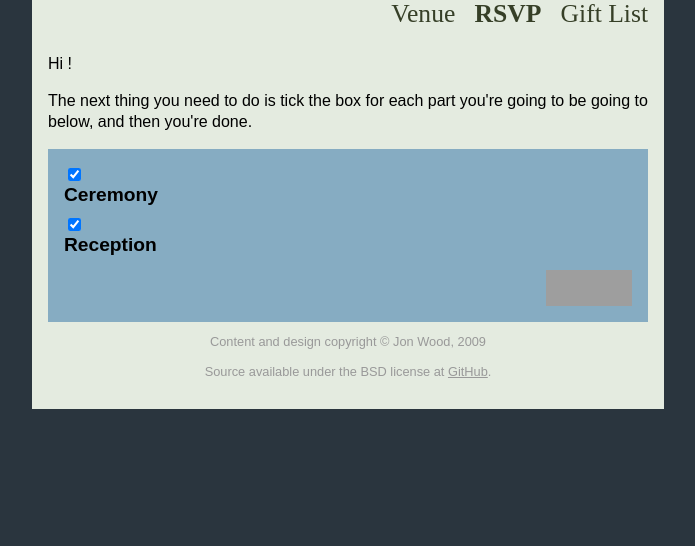
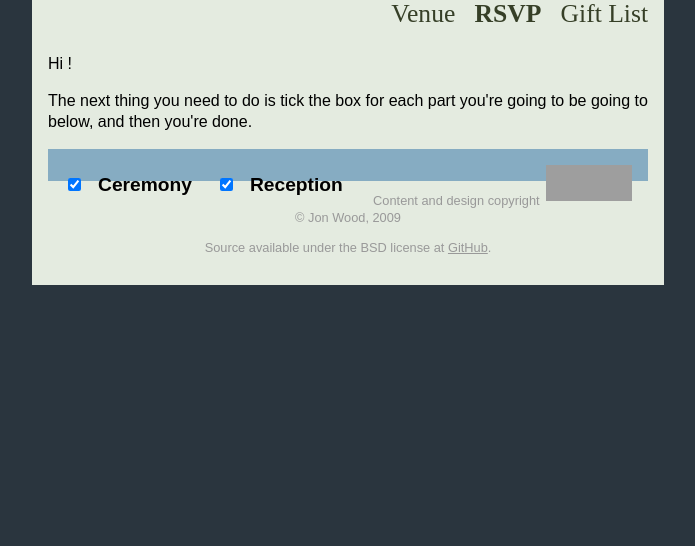
Before and after one commit to jellybob/wedding, a Django app: template templates/guests/stage2.html in a window 1280 px wide. Shown: the part 150-696 px from the top of the page, without its empty margins (292-987 px from the left). Run offline with Django 3.2, Linux system fonts and the light colour scheme; the template is opened without the code that fills it, so the values that code supplies are empty; some libraries are stand-ins or nearby versions; grey boxes are pictures that could not be loaded.

Commit message:
W00t! RSVPing just about done

```diff
--- a/guests/urls.py
+++ b/guests/urls.py
@@ -2,6 +2,7 @@ from django.conf.urls.defaults import *
 
 urlpatterns = patterns('wedding.guests.views',
     (r'^$', 'index'),
+    (r'^stage2$', 'stage2'),
     (r'^save$', 'save'),
     (r'^confirmed$', 'confirmed'),
 )
--- a/media/styles/main.css
+++ b/media/styles/main.css
@@ -104,6 +104,17 @@ label {
     margin-bottom: 0.5em;
 }
 
+div.checkbox {
+    float: left;
+    padding-top: 0.6em;
+    margin-right: 1.5em;
+}
+
+div.checkbox label {
+    display: inline;
+    margin-left: 0.5em;
+}
+
 input.text {
     display: block;
     width: 98%;
@@ -117,6 +128,16 @@ input.image {
     display: block;
     margin-top: 1em;
     margin-left: auto;
+}
+
+input.image#stage2 {
+    float: right;
+    margin-top: 0;
+}
+
+p.error {
+    font-weight: bold;
+    margin-bottom: 1em;
 }
 /* End Forms */
 
--- a/templates/guests/stage2.html
+++ b/templates/guests/stage2.html
@@ -12,16 +12,19 @@
 			<input type="hidden" name="email" value="{{ guest.email }}" />
 
 			<div class="checkbox">
+				<input type="hidden" name="ceremony" value="0" />
 				<input type="checkbox" checked="checked" id="ceremony" name="ceremony" value="1" />
 				<label for="ceremony">Ceremony</label>
 			</div>
 			{% if guest.invite_to_meal %}
 			<div class="checkbox">
+				<input type="hidden" name="meal" value="0" />
 				<input type="checkbox" checked="checked" id="meal" name="meal" value="1" />
 				<label for="meal">Meal</label>
 			</div>
 			{% endif %}
 			<div class="checkbox">
+				<input type="hidden" name="reception" value="0" />
 				<input type="checkbox" checked="checked" id="reception" name="reception" value="1" />
 				<label for="reception">Reception</label>
 			</div>
--- a/urls.py
+++ b/urls.py
@@ -6,7 +6,7 @@ admin.autodiscover()
 
 urlpatterns = patterns('',
     (r'^$', include('wedding.home.urls')),
-    (r'^rsvp/$', include('wedding.guests.urls')),
+    (r'^rsvp/', include('wedding.guests.urls')),
 
     (r'^admin/doc/', include('django.contrib.admindocs.urls')),
     (r'^admin/(.*)', admin.site.root),
```
Also changed, not shown: guests/views.py (+32 -1 lines), templates/guests/confirmed.html (added, +8 -0 lines).
